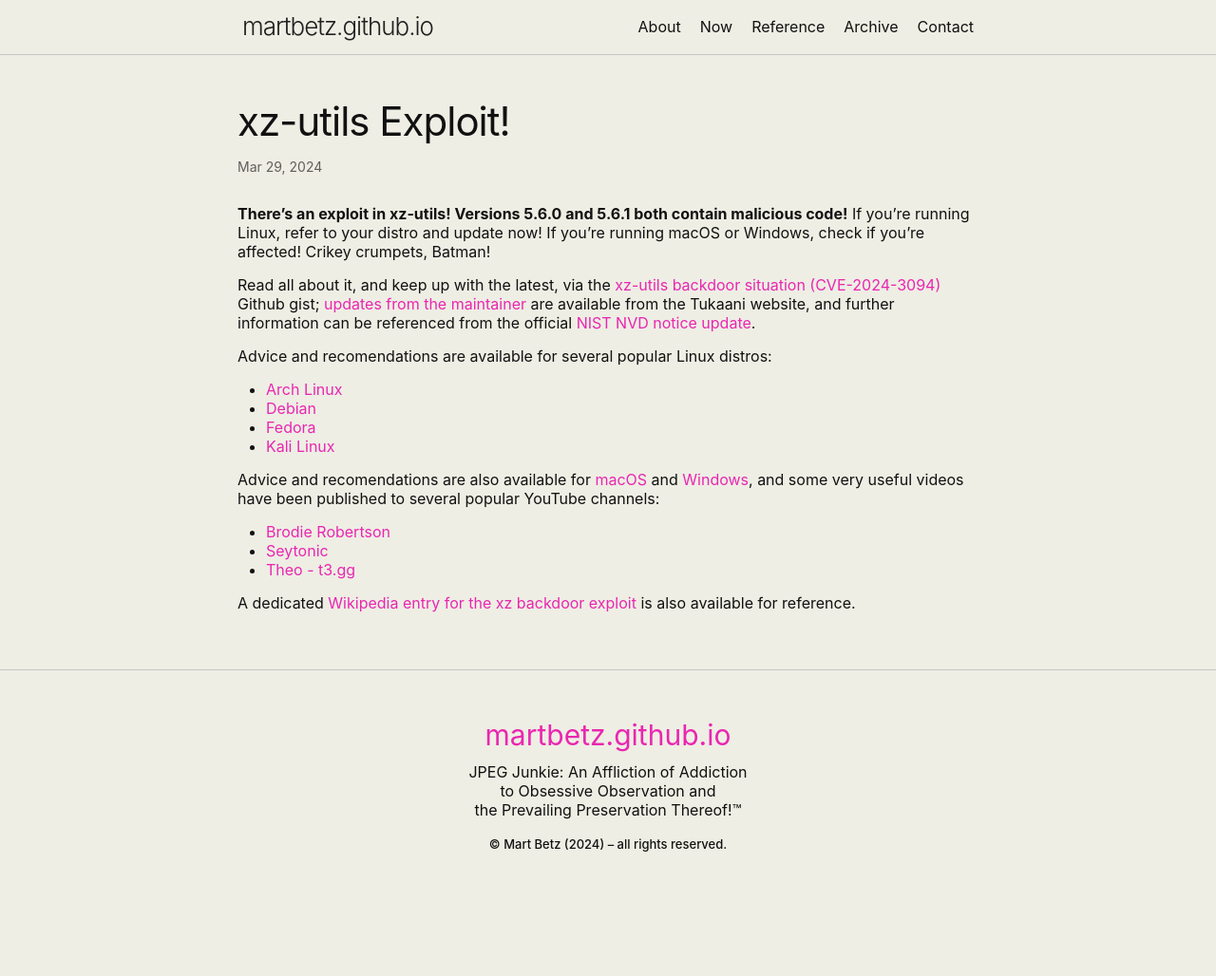
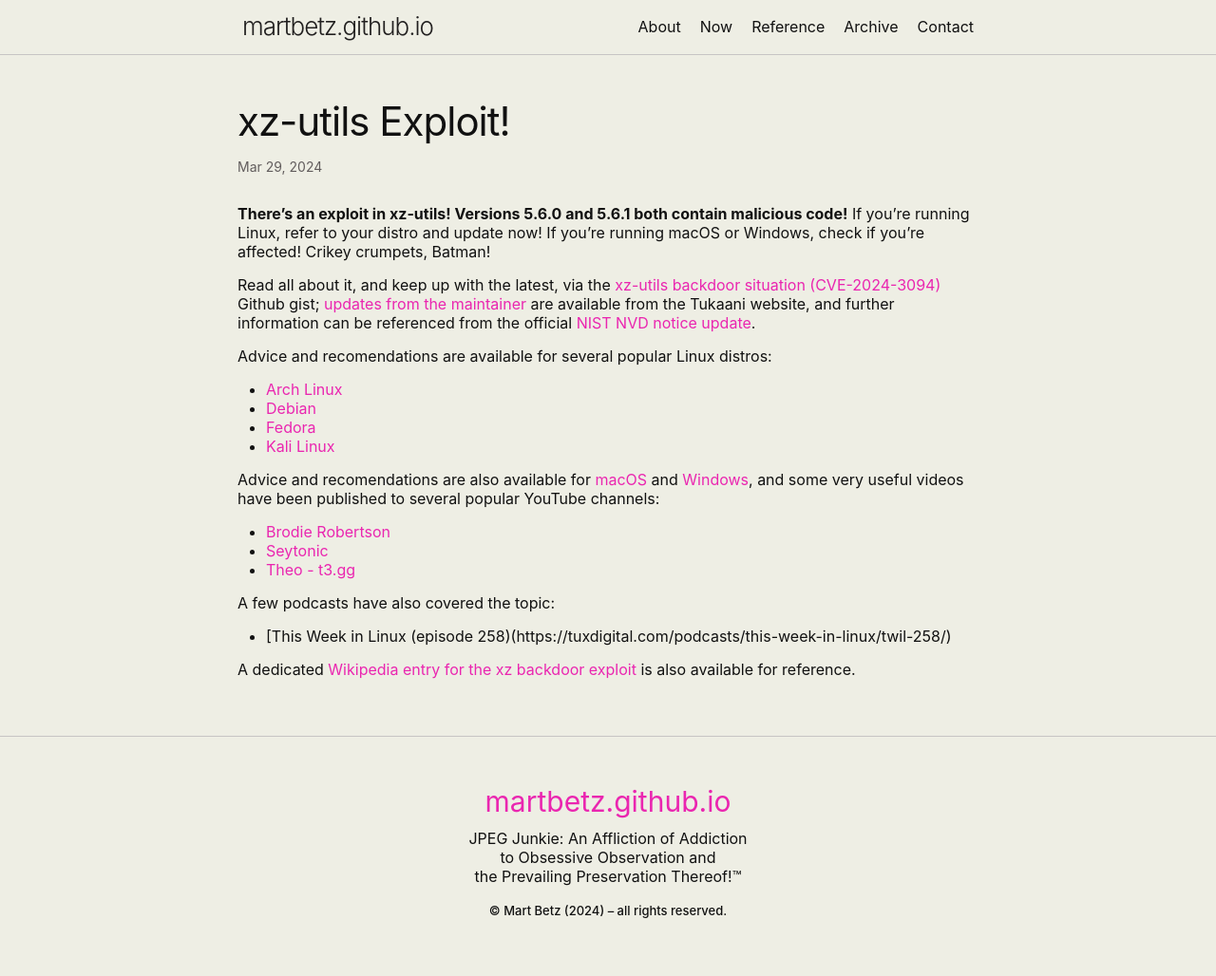
Before and after one commit to martbetz/martbetz.github.io, a Jekyll site: the page built from _posts/2024-03-29-what-the-xz.md, in a window 1280 px wide. Shown: the whole page at 95% size. Built offline with Jekyll 4.4.1, drawn with Linux system fonts in a browser that asks for light colours; before the commit the page ends 958 px from its top, so only the background shows below that.

Commit message:
Update 2024-03-29-what-the-xz.md

```diff
--- a/_posts/2024-03-29-what-the-xz.md
+++ b/_posts/2024-03-29-what-the-xz.md
@@ -22,4 +22,8 @@
 - [Seytonic](https://m.youtube.com/watch?v=MllrK4XSJxc&pp=ygUCeHo%3D)
 - [Theo - t3.gg](https://m.youtube.com/watch?v=0pT-dWpmwhA&pp=ygUCeHo%3D)
 
+A few podcasts have also covered the topic:
+
+- [This Week in Linux (episode 258)(https://tuxdigital.com/podcasts/this-week-in-linux/twil-258/)
+
 A dedicated [Wikipedia entry for the xz backdoor exploit](https://en.m.wikipedia.org/wiki/XZ_Utils_backdoor) is also available for reference.
```
